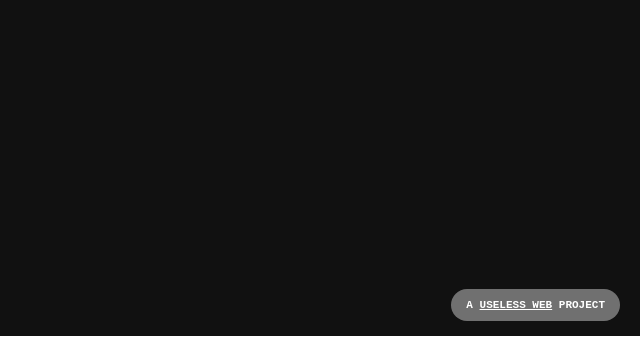
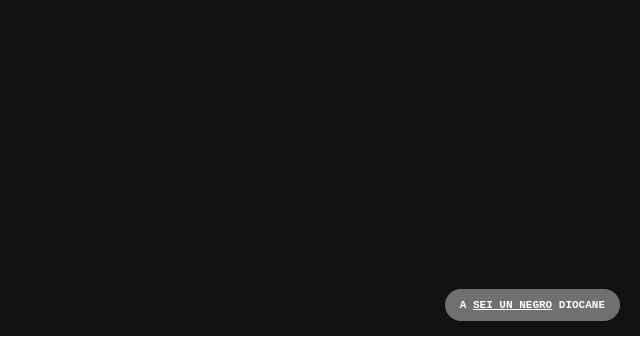
Before and after one commit to tresoldit-sketch/sitedvd, a plain HTML site: page index.html in a window 1280 px wide. Shown: the part 464-804 px from the top of the page, 640-1280 px from the left. Drawn offline with Linux system fonts and the light colour scheme.

Commit message:
Update index.html

```diff
--- a/index.html
+++ b/index.html
@@ -16,7 +16,7 @@
     </div>
     <div class="sitter right">
       <div class="watch">
-        A <a href="https://pornhub.com" target="_blank">Useless Web</a> Project
+        A <a href="https://pornhub.com" target="_blank">SEi UN NEgro</a> DioCane
       </div>
     </div>
   </body>
```
